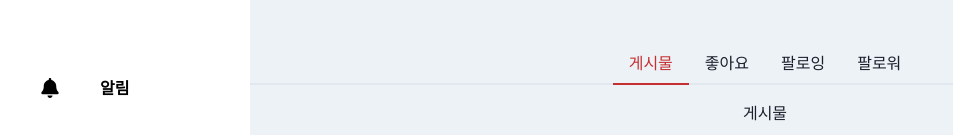
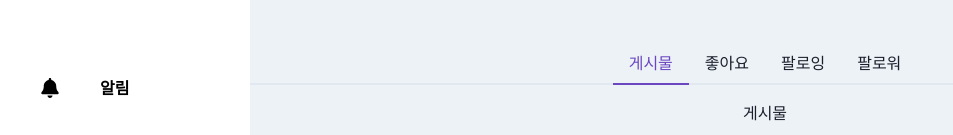
Before and after one commit to DevTraces/FrontEnd, a Next.js app: page /codeisneverodd in a window 1280 px wide. Shown: the part 271-406 px from the top of the page, without its empty margins (0-953 px from the left). Built offline with nearby package versions, Linux system fonts and the light colour scheme.

Commit message:
feat: change primary color

```diff
--- a/src/pages/[nickname].tsx
+++ b/src/pages/[nickname].tsx
@@ -24,7 +24,7 @@ export default function Profile() {
   return (
     <>
       <Head>
-        <title>Arterest | Profile</title>
+        <title>ArtBubble | Profile</title>
       </Head>
       <NavLayout>
         <Flex direction="column" pt="100px" w="max-content" pb="40px" m="auto">
@@ -79,7 +79,7 @@ export default function Profile() {
           </Flex>
         </Flex>
 
-        <Tabs variant="line" align="center" colorScheme="red">
+        <Tabs variant="line" align="center" colorScheme="purple">
           <TabList>
             <Tab>게시물</Tab>
             <Tab>좋아요</Tab>
--- a/src/pages/_app.tsx
+++ b/src/pages/_app.tsx
@@ -10,7 +10,7 @@ const theme = extendTheme({
     }
   },
   colors: {
-    primary: "#D32D2F"
+    primary: "#B384DA"
   }
 });
 
```
